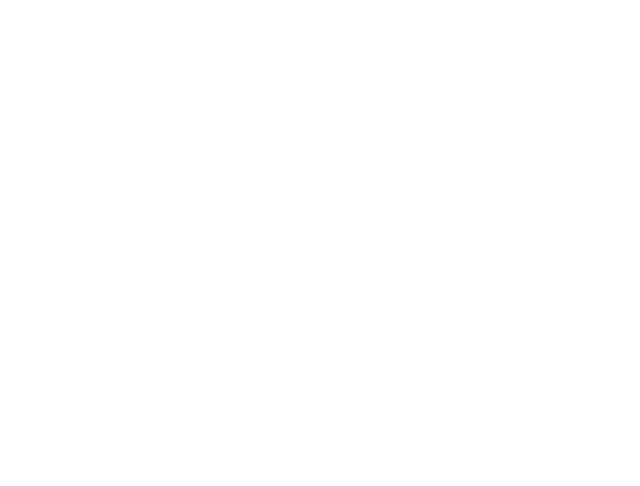
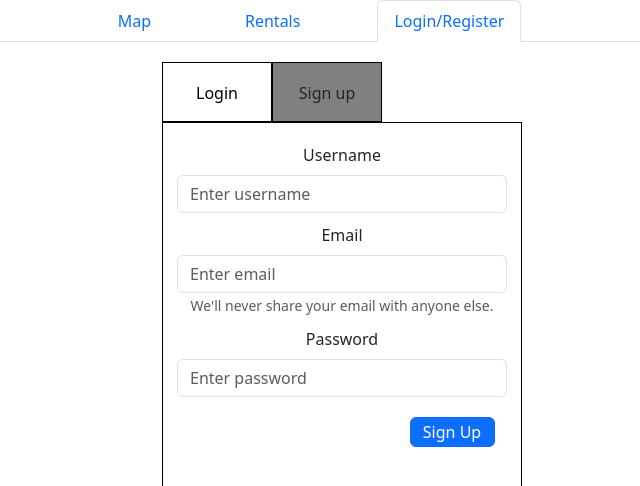
Before and after one commit to M2JT/Charge-Finder, a React (Create React App) app in the folder front-end/: page /register in a window 1280 px wide. Before the commit this address had no page. Shown: the top 486 px of the page, without its empty margins (299-939 px from the left). Built offline with nearby package versions, Linux system fonts and the light colour scheme.

Commit message:
add login/register page + beautify css

```diff
--- a/front-end/package.json
+++ b/front-end/package.json
@@ -37,6 +37,7 @@
     ]
   },
   "devDependencies": {
+    "bootstrap": "^5.3.2",
     "dotenv": "^16.3.1",
     "react-bootstrap": "^2.9.1",
     "react-router-dom": "^6.19.0"
--- a/front-end/src/App.js
+++ b/front-end/src/App.js
@@ -1,5 +1,7 @@
 import { BrowserRouter as Router, Routes, Route } from "react-router-dom";
 import Home from "./Home";
+import Login from "./Login";
+import Register from "./Register";
 import "./css/App.css";
 
 function App() {
@@ -8,6 +10,8 @@
       <Router>
         <Routes>
           <Route path="/" element={<Home />}></Route>
+          <Route path="/login" element={<Login />}></Route>
+          <Route path="/register" element={<Register />}></Route>
         </Routes>
       </Router>
     </div>
--- a/front-end/src/Home.js
+++ b/front-end/src/Home.js
@@ -1,6 +1,6 @@
 import React, { useState, useEffect } from "react";
-import "./css/Home.css";
 import { Tabs, Tab, Button, Form } from "react-bootstrap";
+import { Link } from "react-router-dom";
 import {
   GoogleMap,
   MarkerF,
@@ -11,6 +11,8 @@
 import chargingStationIcon from "./images/charging-station.png";
 import curLocationIcon from "./images/cur-location.png";
 import centerIcon from "./images/center.png";
+import "./css/Home.css";
+import "bootstrap/dist/css/bootstrap.min.css";
 
 const Home = () => {
   const { isLoaded } = useJsApiLoader({
@@ -37,38 +39,38 @@
   ];
 
   // get user's current location using Geolocation API
-  useEffect(() => {
-    if (navigator.geolocation) {
-      navigator.geolocation.getCurrentPosition(
-        (position) => {
-          setCurrentLocation({
-            lat: position.coords.latitude,
-            lng: position.coords.longitude,
-          });
-        },
-        (error) => {
-          console.error("Error getting current location:", error);
-        }
-      );
-    }
-  }, []);
+  // useEffect(() => {
+  //   if (navigator.geolocation) {
+  //     navigator.geolocation.getCurrentPosition(
+  //       (position) => {
+  //         setCurrentLocation({
+  //           lat: position.coords.latitude,
+  //           lng: position.coords.longitude,
+  //         });
+  //       },
+  //       (error) => {
+  //         console.error("Error getting current location:", error);
+  //       }
+  //     );
+  //   }
+  // }, []);
 
   // call the calc direction function when a charging station
   // is selected
+  // useEffect(() => {
+  //   if (selectedStationLocation) {
+  //     calculateDirections(currentLocation, selectedStationLocation);
+  //     setIsGettingDirection(false);
+  //   }
+  // }, [selectedStationLocation, selectedTravelMode]);
+
+  // for testing purpose DO NOT DELETE
   useEffect(() => {
     if (selectedStationLocation) {
-      calculateDirections(currentLocation, selectedStationLocation);
+      calculateDirections(homeLocation, selectedStationLocation);
       setIsGettingDirection(false);
     }
   }, [selectedStationLocation, selectedTravelMode]);
-
-  // for testing purpose DO NOT DELETE
-  // useEffect(() => {
-  //   if (selectedStationLocation) {
-  //     calculateDirections(homeLocation, selectedStationLocation);
-  //     setIsGettingDirection(false);
-  //   }
-  // }, [selectedStationLocation, selectedTravelMode]);
 
   const calculateDirections = async (origin, destination) => {
     const directionsService = new window.google.maps.DirectionsService();
@@ -94,19 +96,36 @@
     setIsInfoWindowOpen(false);
   };
 
+  // const centerMapOnUser = () => {
+  //   if (currentLocation && map) {
+  //     map.panTo(currentLocation);
+  //     map.setZoom(15);
+  //   }
+  // };
+
+  // for testing DO NOT DELETE
   const centerMapOnUser = () => {
-    if (currentLocation && map) {
-      map.panTo(currentLocation);
+    if (homeLocation && map) {
+      map.panTo(homeLocation);
       map.setZoom(15);
     }
   };
 
+  const Reroute = ({ to, children }) => (
+    <Link className="reroute" to={to}>
+      {children}
+    </Link>
+  );
+
   return (
     <div className="home-container">
       <Tabs className="home-tabs" defaultActiveKey="map">
-        <Tab eventKey="map" title="Map"></Tab>
+        <Tab eventKey="map" title={<Reroute to="/">Map</Reroute>}></Tab>
         <Tab eventKey="rentals" title="Rentals"></Tab>
-        <Tab eventKey="account" title="Account"></Tab>
+        <Tab
+          eventKey="account"
+          title={<Reroute to="/login">Login/Register</Reroute>}
+        ></Tab>
       </Tabs>
 
       <img
@@ -127,10 +146,10 @@
             width: "100%",
           }}
           // for testing purpose DO NOT DELETE
-          // zoom={15}
-          // center={homeLocation}
-          zoom={currentLocation ? 15 : 10}
-          center={currentLocation || defaultLocation}
+          zoom={15}
+          center={homeLocation}
+          // zoom={currentLocation ? 15 : 10}
+          // center={currentLocation || defaultLocation}
           onLoad={(map) => setMap(map)}
         >
           {/* show the location of each charging station on the map */}
@@ -183,7 +202,7 @@
           )}
 
           {/* user's current location */}
-          {currentLocation && (
+          {/* {currentLocation && (
             <MarkerF
               position={currentLocation}
               label="You are here!"
@@ -192,10 +211,10 @@
                 scaledSize: new window.google.maps.Size(45, 45),
               }}
             />
-          )}
+          )} */}
 
           {/* for testing purpose DO NOT DELETE */}
-          {/* {homeLocation && (
+          {homeLocation && (
             <MarkerF
               position={homeLocation}
               label="You are here!"
@@ -204,7 +223,7 @@
                 scaledSize: new window.google.maps.Size(45, 45),
               }}
             />
-          )} */}
+          )}
 
           {/* show the route to a selected charging station */}
           {directions && isGettingDirection && (
--- /dev/null
+++ b/front-end/src/Login.js
@@ -0,0 +1,73 @@
+import { useState, useEffect } from "react";
+import { Link, Navigate } from "react-router-dom";
+import { Tabs, Tab, Button, Form } from "react-bootstrap";
+import "./css/Login.css";
+
+const Login = () => {
+  const [isLoggedIn, setIsLoggedIn] = useState(false);
+  const [username, setUsername] = useState("");
+  const [password, setPassword] = useState("");
+
+  const Reroute = ({ to, children }) => (
+    <Link to={to} className="reroute">
+      {children}
+    </Link>
+  );
+
+  return (
+    <>
+      {isLoggedIn ? (
+        <Navigate to="/account" />
+      ) : (
+        <div>
+          <Tabs className="home-tabs" defaultActiveKey="account">
+            <Tab eventKey="map" title={<Reroute to="/">Map</Reroute>}></Tab>
+            <Tab eventKey="rentals" title="Rentals"></Tab>
+            <Tab
+              eventKey="account"
+              title={<Reroute to="/login">Login/Register</Reroute>}
+            ></Tab>
+          </Tabs>
+          <main className="Login">
+            <div className="Login-wrapperDiv">
+              <div className="Login-tabDiv">
+                <div className="Login-loginTab">Login</div>
+                <div>
+                  <Link className="Login-registerTab" to="/register">
+                    <p>Sign up</p>
+                  </Link>
+                </div>
+              </div>
+              <div className="Login-loginDiv">
+                <Form className="Login-form">
+                  <div className="Login-usernameEmailForm">
+                    <Form.Label>Username</Form.Label>
+                    <Form.Control
+                      placeholder="Enter username"
+                      value={username}
+                      onChange={(e) => setUsername(e.target.value)}
+                    />
+                  </div>
+                  <div className="Login-passwordForm">
+                    <Form.Label>Password</Form.Label>
+                    <Form.Control
+                      type="password"
+                      placeholder="Password"
+                      value={password}
+                      onChange={(e) => setPassword(e.target.value)}
+                    />
+                  </div>
+                  <Button type="submit" className="Login-submitBtn">
+                    Login
+                  </Button>
+                </Form>
+              </div>
+            </div>
+          </main>
+        </div>
+      )}
+    </>
+  );
+};
+
+export default Login;
--- /dev/null
+++ b/front-end/src/Register.js
@@ -0,0 +1,87 @@
+import { useState, useEffect } from "react";
+import { Link, Navigate } from "react-router-dom";
+import { Tabs, Tab, Button, Form } from "react-bootstrap";
+import "bootstrap/dist/css/bootstrap.min.css";
+import "./css/Register.css";
+
+const Register = () => {
+  const [isLoggedIn, setIsLoggedIn] = useState(false);
+  const [username, setUsername] = useState("");
+  const [password, setPassword] = useState("");
+  const [email, setEmail] = useState("");
+
+  const Reroute = ({ to, children }) => (
+    <Link to={to} className="reroute">
+      {children}
+    </Link>
+  );
+
+  return (
+    <>
+      {isLoggedIn ? (
+        <Navigate to="/account" />
+      ) : (
+        <div>
+          <Tabs className="home-tabs" defaultActiveKey="account">
+            <Tab eventKey="map" title={<Reroute to="/">Map</Reroute>}></Tab>
+            <Tab eventKey="rentals" title="Rentals"></Tab>
+            <Tab
+              eventKey="account"
+              title={<Reroute to="/login">Login/Register</Reroute>}
+            ></Tab>
+          </Tabs>
+          <main className="Register">
+            <div className="Register-wrapperDiv">
+              <div className="Register-tabDiv">
+                <div className="Register-loginTab">
+                  <Link to="/login">
+                    <p>Login</p>
+                  </Link>
+                </div>
+                <div className="Register-registerTab">Sign up</div>
+              </div>
+              <div className="Register-registerDiv">
+                <Form className="Register-form">
+                  <div className="Register-usernameForm">
+                    <Form.Label>Username</Form.Label>
+                    <Form.Control
+                      placeholder="Enter username"
+                      value={username}
+                      onChange={(e) => setUsername(e.target.value)}
+                    />
+                  </div>
+                  <div className="Register-emailForm">
+                    <Form.Label>Email</Form.Label>
+                    <Form.Control
+                      type="email"
+                      placeholder="Enter email"
+                      value={email}
+                      onChange={(e) => setEmail(e.target.value)}
+                    />
+                    <Form.Text className="text-muted">
+                      We'll never share your email with anyone else.
+                    </Form.Text>
+                  </div>
+                  <div className="Register-passwordForm">
+                    <Form.Label>Password</Form.Label>
+                    <Form.Control
+                      type="password"
+                      placeholder="Enter password"
+                      value={password}
+                      onChange={(e) => setPassword(e.target.value)}
+                    />
+                  </div>
+                  <Button className="Register-submitBtn" type="submit">
+                    Sign Up
+                  </Button>
+                </Form>
+              </div>
+            </div>
+          </main>
+        </div>
+      )}
+    </>
+  );
+};
+
+export default Register;
--- a/front-end/src/css/Home.css
+++ b/front-end/src/css/Home.css
@@ -19,3 +19,7 @@
 #getDirectionBtn {
   margin-top: 10px;
 }
+
+.reroute {
+  text-decoration: none;
+}
--- /dev/null
+++ b/front-end/src/css/Login.css
@@ -0,0 +1,77 @@
+body {
+  margin: auto;
+}
+
+.Login-tabDiv {
+  /* border: 1px solid blue; */
+  display: flex;
+  position: relative;
+  left: 21px;
+  top: 20px;
+  width: 225px;
+}
+
+.Login-wrapperDiv {
+  width: 400px;
+  margin-left: auto;
+  margin-right: auto;
+}
+
+.Login-tabDiv > div {
+  width: 110px;
+  height: 60px;
+  border: 1px solid black;
+  text-align: center;
+  vertical-align: middle;
+  line-height: 60px;
+}
+
+.Login-loginTab {
+  background-color: grey;
+}
+
+.Login-registerTab {
+  text-decoration: none;
+}
+
+.Login-registerTab > p {
+  color: black;
+}
+
+.Login-loginDiv {
+  border: 1px solid black;
+  margin: auto;
+  width: 360px;
+  height: 350px;
+  position: relative;
+  top: 20px;
+  left: 1px;
+}
+
+.Login-form {
+  width: 330px;
+  margin: auto;
+}
+
+.Login-usernameEmailForm {
+  position: relative;
+  top: 20px;
+}
+
+.Login-passwordForm {
+  position: relative;
+  top: 40px;
+}
+
+.Login-submitBtn {
+  position: relative;
+  top: 80px;
+  left: 120px;
+  width: 80px;
+  height: 30px;
+  line-height: 0px;
+}
+
+.reroute {
+  text-decoration: none;
+}
--- /dev/null
+++ b/front-end/src/css/Register.css
@@ -0,0 +1,81 @@
+body {
+  margin: auto;
+}
+
+.Register-tabDiv {
+  display: flex;
+  position: relative;
+  left: 21px;
+  top: 20px;
+  width: 225px;
+}
+
+.Register-wrapperDiv {
+  width: 400px;
+  margin-left: auto;
+  margin-right: auto;
+}
+
+.Register-tabDiv > div {
+  width: 110px;
+  height: 60px;
+  border: 1px solid black;
+  text-align: center;
+  vertical-align: middle;
+  line-height: 60px;
+}
+
+.Register-registerTab {
+  background-color: grey;
+}
+
+.Register-loginTab > a {
+  text-decoration: none;
+}
+
+.Register-loginTab > a > p {
+  color: black;
+}
+
+.Register-registerDiv {
+  border: 1px solid black;
+  margin: auto;
+  width: 360px;
+  height: 450px;
+  position: relative;
+  top: 20px;
+  left: 1px;
+}
+
+.Register-form {
+  width: 330px;
+  margin: auto;
+}
+
+.Register-usernameForm {
+  position: relative;
+  top: 20px;
+}
+
+.Register-emailForm {
+  position: relative;
+  top: 30px;
+}
+
+.Register-passwordForm {
+  position: relative;
+  top: 40px;
+}
+
+.Register-submitBtn {
+  position: relative;
+  top: 60px;
+  left: 110px;
+  line-height: 0px;
+  width: 85px;
+  height: 30px;
+}
+
+.reroute {
+  text-decoration: none;
+}
```
